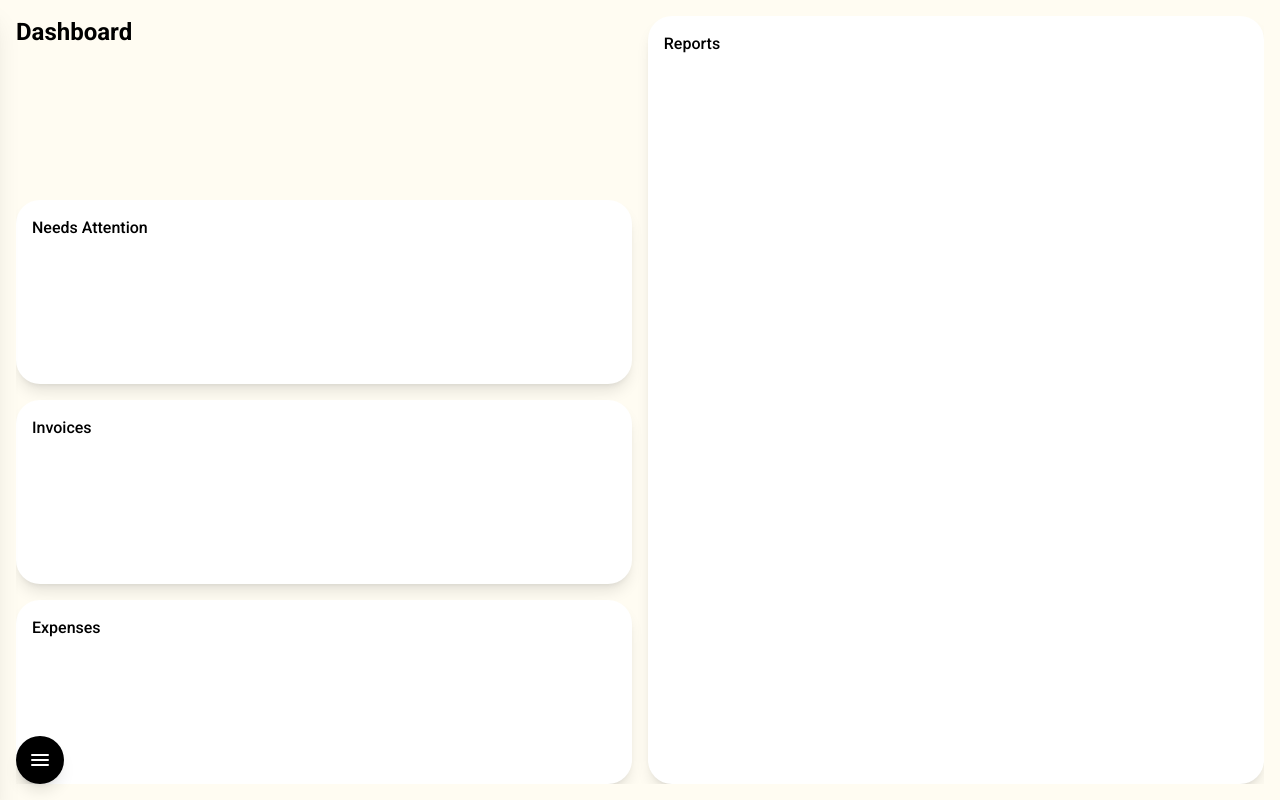
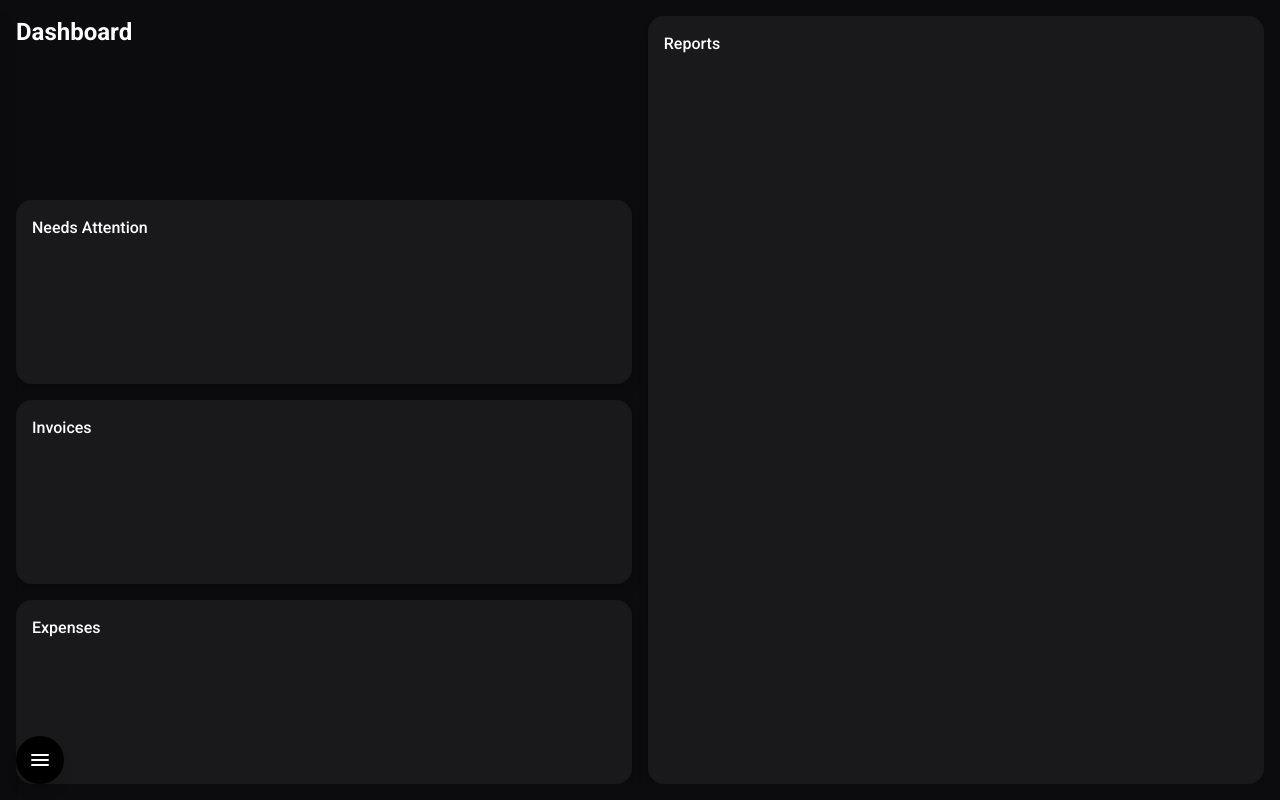
Before and after one commit to Vaintseishii/SimpleBooks, a Next.js app: page / in a window 1280 px wide. Built offline with nearby package versions, Linux system fonts and the light colour scheme.

Commit message:
reconfigure dashboard to globals colors

```diff
--- a/src/app/layout.tsx
+++ b/src/app/layout.tsx
@@ -19,7 +19,7 @@ export default function RootLayout({
 }) {
     return (
         <html lang="en">
-        <body className={`${roboto.className} flex flex-col bg-[#fffcf2]`}>
+        <body className={`${roboto.className} flex flex-col bg-background`}>
             <Sidebar />
             <main className="w-full flex-1">{children}</main>
         </body>
--- a/src/app/page.tsx
+++ b/src/app/page.tsx
@@ -7,23 +7,23 @@ export default function Overview() {
             {/* Left half: parent div holding the 3 stacked boxes */}
                 <div className="flex w-1/2 flex-col gap-4">
                     <div className="flex-1 pb-4">
-                        <h1 className="font-bold text-2xl">Dashboard</h1>
+                        <h1 className="font-bold text-2xl text-white">Dashboard</h1>
                     </div>
 
-                    <div className="flex-1 rounded-3xl bg-white p-4 shadow-lg">
-                        <span className="font-medium">Needs Attention</span>
+                    <div className="flex-1 rounded-2xl bg-primary-foreground p-4 shadow-lg">
+                        <span className="font-medium text-white">Needs Attention</span>
                     </div>
-                    <div className="flex-1 rounded-3xl bg-white p-4 shadow-lg">
-                        <span className="font-medium">Invoices</span>
+                    <div className="flex-1 rounded-2xl bg-primary-foreground p-4 shadow-lg">
+                        <span className="font-medium text-white">Invoices</span>
                     </div>
-                    <div className="flex-1 rounded-3xl bg-white p-4 shadow-lg">
-                        <span className="font-medium">Expenses</span>
+                    <div className="flex-1 rounded-2xl bg-primary-foreground p-4 shadow-lg">
+                        <span className="font-medium text-white">Expenses</span>
                     </div>
                 </div>
 
                 {/* Right half: 1 big box */}
-                <div className="w-1/2 rounded-3xl bg-white p-4 shadow-lg">
-                    <span className="font-medium">Reports</span>
+                <div className="w-1/2 rounded-2xl bg-primary-foreground  p-4 shadow-lg">
+                        <span className="font-medium text-white">Reports</span>
                 </div>
             </div>
         </div>
--- a/src/styles/globals.css
+++ b/src/styles/globals.css
@@ -1,8 +1,8 @@
 @import "tailwindcss";
 
 @theme {
-    --color-background: #0f0e0f;
+    --color-background: #0c0c0f;
     --color-primary: #202026;
-    --color-primary-foreground: #1c1b21;
+    --color-primary-foreground: #19191c;
     --color-hover: #323135;
 }
```
